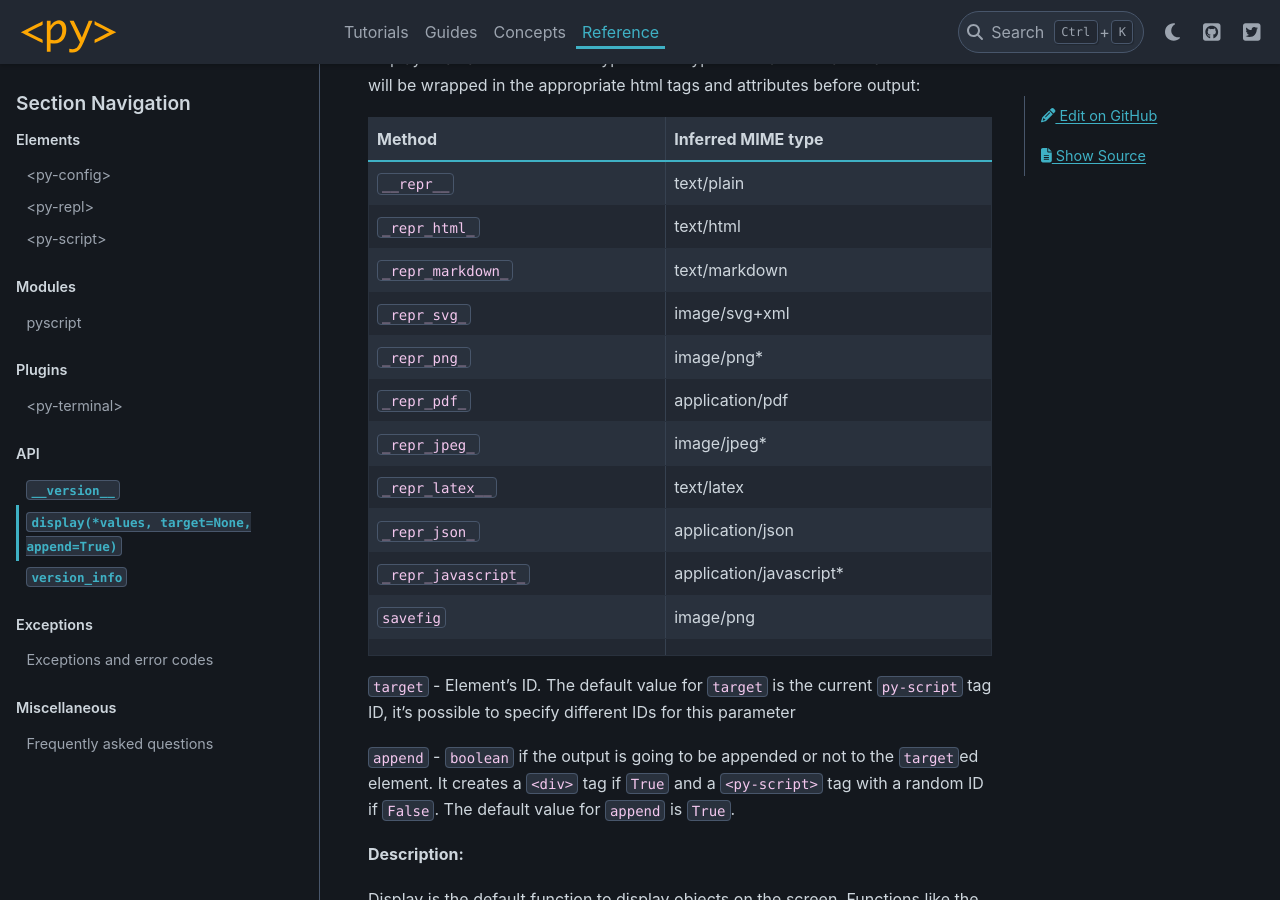
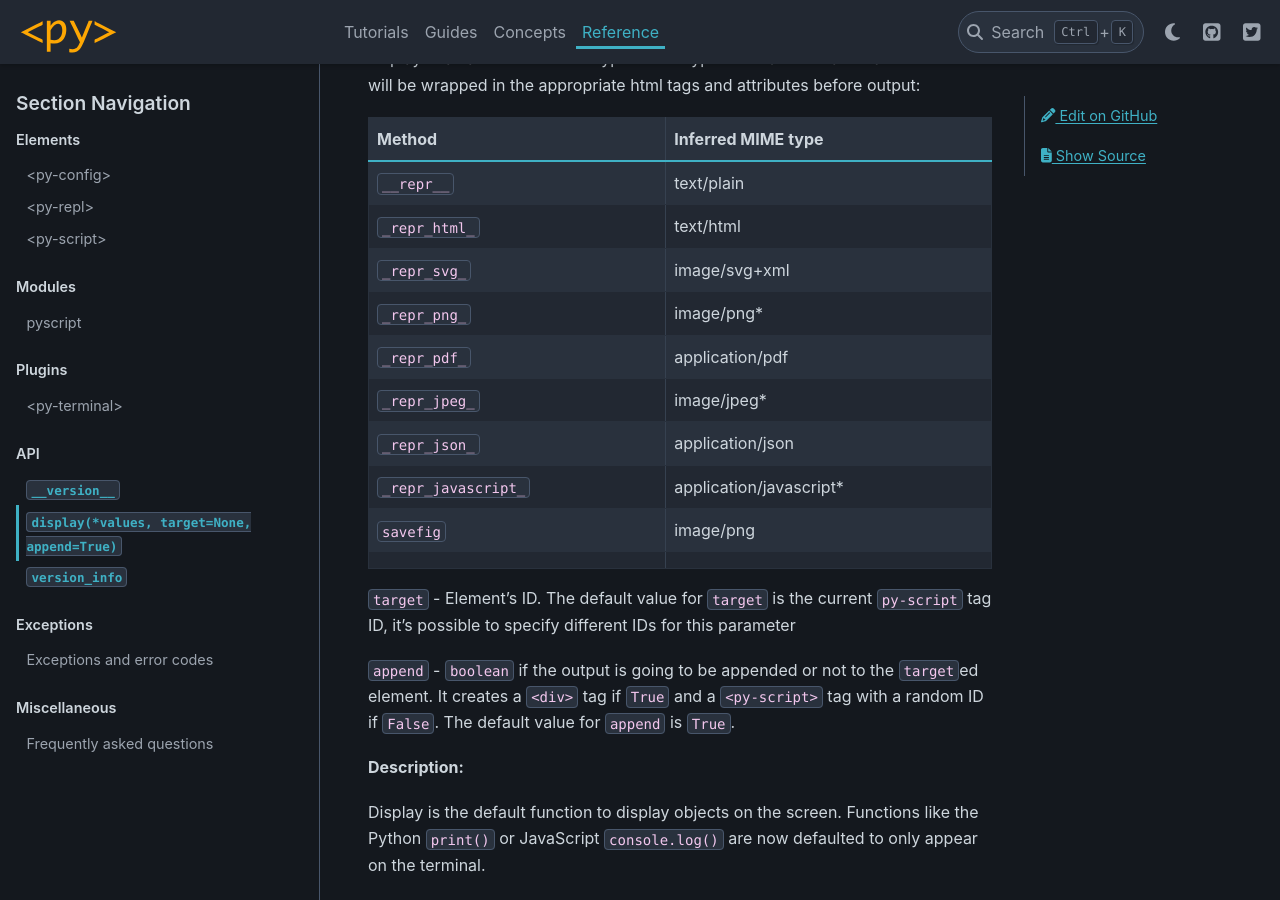
Before and after one commit to pyscript/pyscript, a Sphinx documentation site: the page built from docs/reference/API/display.md, in a window 1280 px wide and 900 px high, scrolled down 334 px. Built offline with Sphinx 7.4.7 and the PyData theme 0.15.4, drawn with Linux system fonts in a browser that asks for light colours.

Commit message:
Rm MIME types that we don't offer support to

```diff
--- a/docs/reference/API/display.md
+++ b/docs/reference/API/display.md
@@ -8,12 +8,10 @@
 |---------------------|------------------------|
 | `__repr__`          | text/plain             |
 | `_repr_html_`       | text/html              |
-| `_repr_markdown_`   | text/markdown          |
 | `_repr_svg_`        | image/svg+xml          |
 | `_repr_png_`        | image/png*             |
 | `_repr_pdf_`        | application/pdf        |
 | `_repr_jpeg_`       | image/jpeg*            |
-| `_repr_latex__`     | text/latex             |
 | `_repr_json_`       | application/json       |
 | `_repr_javascript_` | application/javascript*|
 | `savefig`           | image/png              |
```
